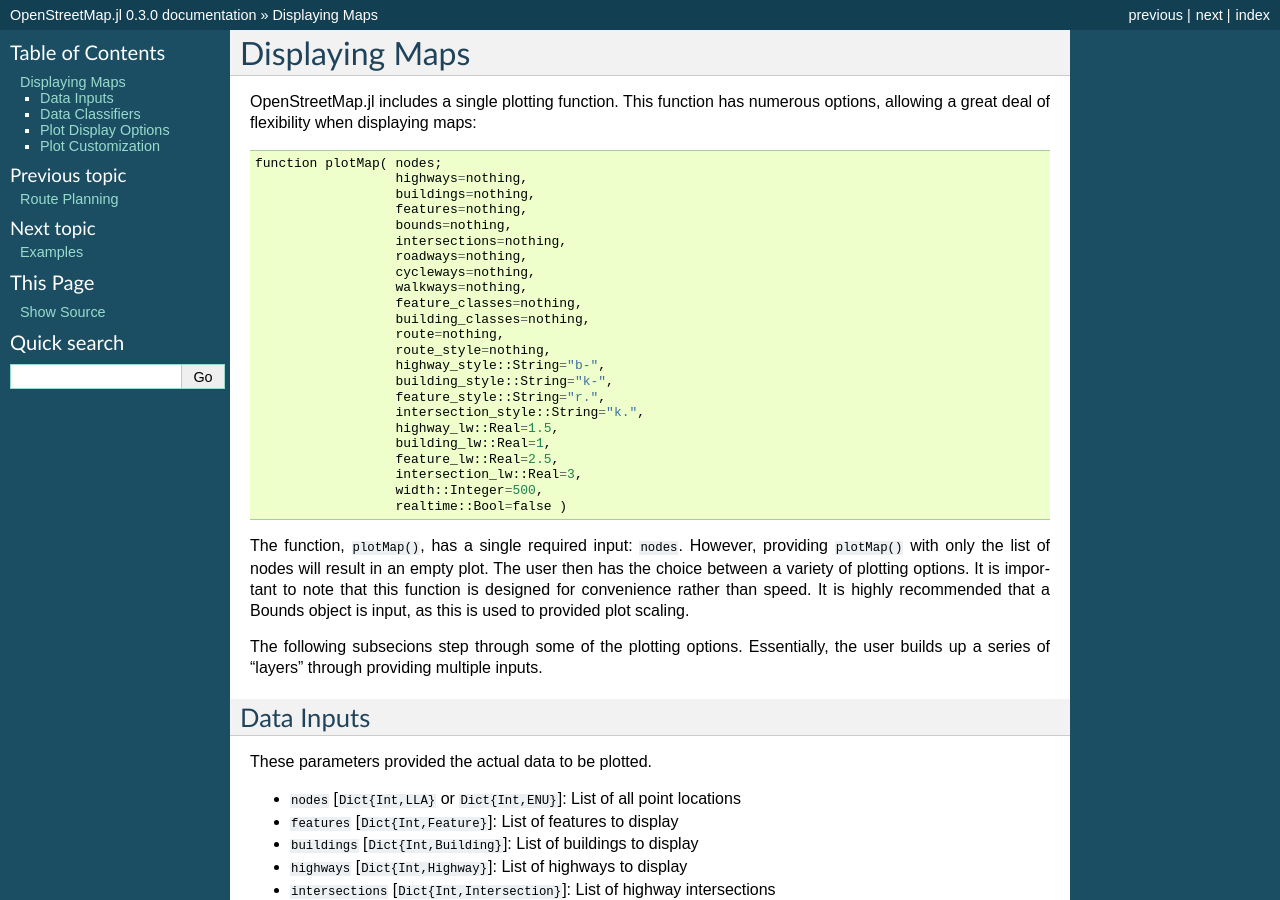
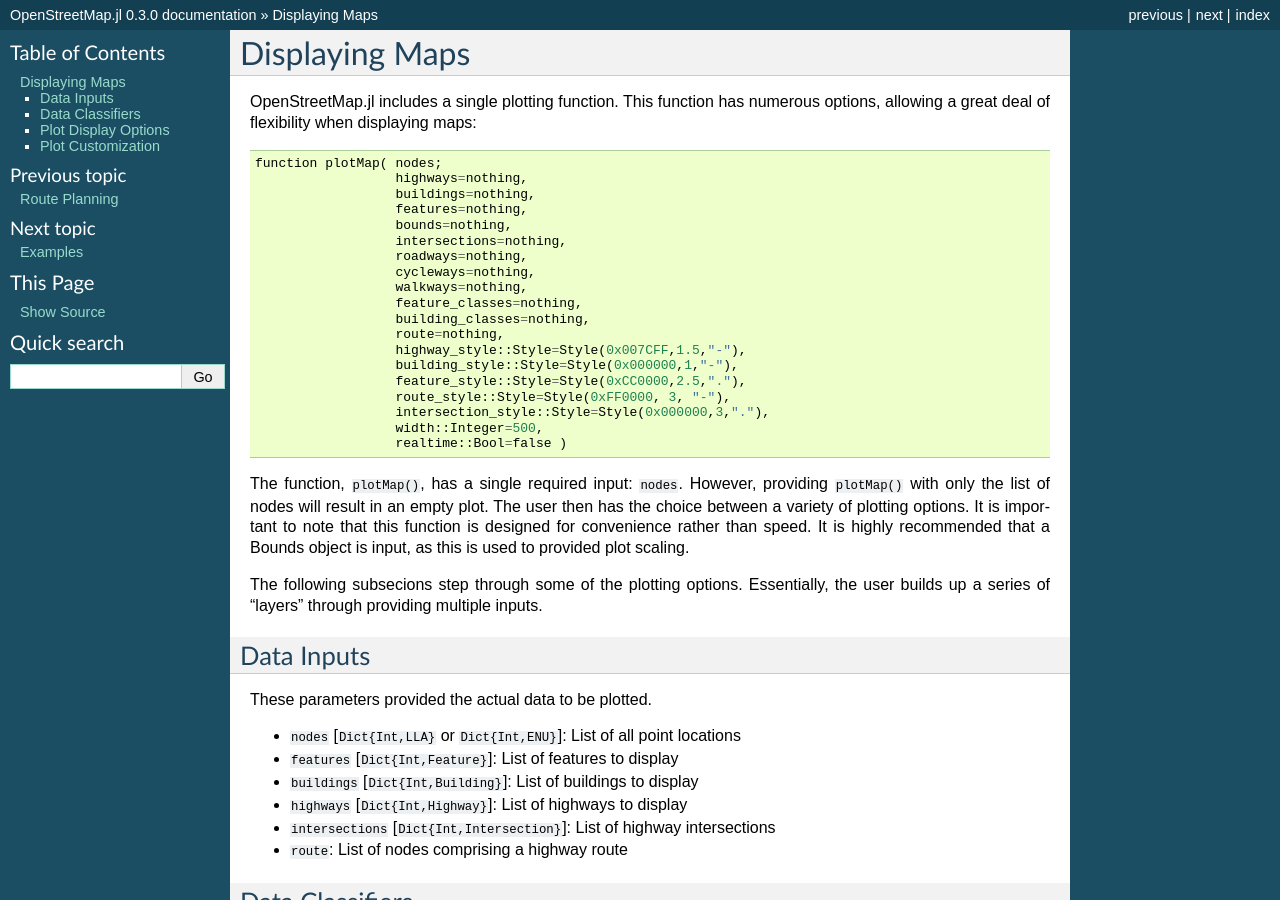
Before and after one commit to tedsteiner/OpenStreetMap.jl, a Sphinx documentation site: the page built from docs/plots.rst, in a window 1280 px wide and 900 px high. Built offline with Sphinx 7.4.7, drawn with Linux system fonts in a browser that asks for light colours.

Commit message:
Minor doc changes.
Signed-off-by: Ted Steiner <tsteiner2@gmail.com>

```diff
--- a/docs/overview.rst
+++ b/docs/overview.rst
@@ -15,9 +15,9 @@
 * Convert maps between LLA, ECEF, and ENU coordinates
 * Extract highways, buildings, and tagged features from OSM data
 * Filter data by various classes
-  * Ways suitable for driving, walking, or cycling
-  * Freeways, major city streets, residential streets, etc.
-  * Accomodations, shops, industry, etc.
+   - Ways suitable for driving, walking, or cycling
+   - Freeways, major city streets, residential streets, etc.
+   - Accomodations, shops, industry, etc.
 * Draw detailed maps using Julia's Winston graphics package with a variety of options
 * Compute shortest or fastest driving, cycling, and walking routes using Julia's Graphs package
 
--- a/docs/plots.rst
+++ b/docs/plots.rst
@@ -17,15 +17,11 @@
                       feature_classes=nothing,
                       building_classes=nothing,
                       route=nothing,
-                      route_style=nothing,
-                      highway_style::String="b-",
-                      building_style::String="k-",
-                      feature_style::String="r.",
-                      intersection_style::String="k.",
-                      highway_lw::Real=1.5,
-                      building_lw::Real=1,
-                      feature_lw::Real=2.5,
-                      intersection_lw::Real=3,
+                      highway_style::Style=Style(0x007CFF,1.5,"-"),
+                      building_style::Style=Style(0x000000,1,"-"),
+                      feature_style::Style=Style(0xCC0000,2.5,"."),
+                      route_style::Style=Style(0xFF0000, 3, "-"),
+                      intersection_style::Style=Style(0x000000,3,"."),
                       width::Integer=500,
                       realtime::Bool=false )
 
```
